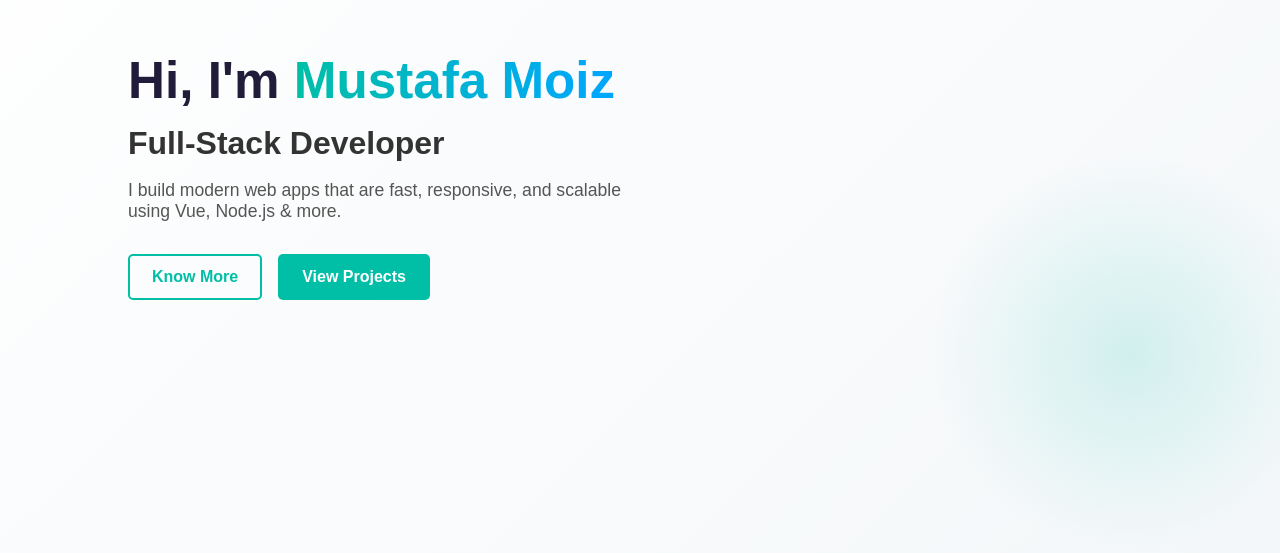
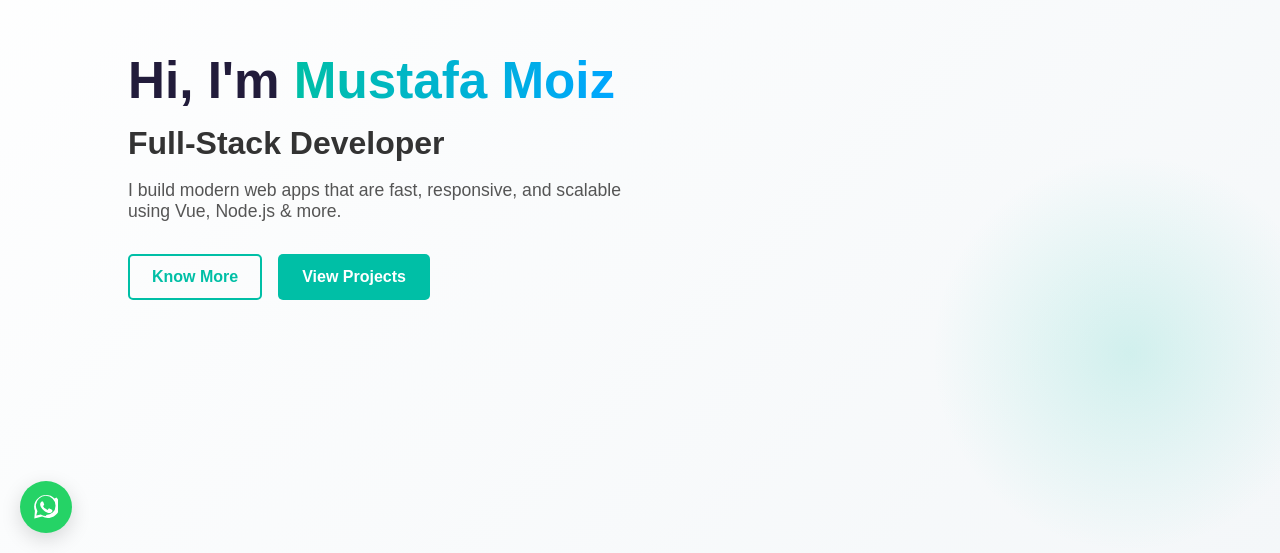
Before and after one commit to mustafa-ezzi/portfolio-website, a Nuxt app: page / in a window 1280 px wide. Shown: the part 247-800 px from the top of the page. Built offline with nearby package versions, Linux system fonts and the light colour scheme.

Commit message:
changed the fonts

```diff
--- a/app.vue
+++ b/app.vue
@@ -5,6 +5,8 @@
     <Projects />
     <Contact />
     <GameSection />
+    <Whatsapp />
+
     <Footer />
   </div>
 </template>
@@ -21,4 +23,6 @@ import About from './components/About.vue'
 import Projects from './components/Projects.vue'
 import Contact from './components/Contact.vue'
 import Footer from './components/Footer.vue'
+import Whatsapp from './components/Whatsapp.vue'
+
 </script>
--- /dev/null
+++ b/components/Whatsapp.vue
@@ -0,0 +1,50 @@
+<template>
+  <a
+    :href="whatsAppLink"
+    target="_blank"
+    rel="noopener noreferrer"
+    class="whatsapp-float"
+  >
+    <svg xmlns="http://www.w3.org/2000/svg" class="whatsapp-icon" fill="currentColor" viewBox="0 0 24 24">
+      <path
+        d="M20.52 3.48a11.8 11.8 0 0 0-16.71 0 11.8 11.8 0 0 0-2.89 12.38L.33 23.48l7.83-1.93a11.79 11.79 0 0 0 5.63 1.44h.05c6.55 0 11.86-5.31 11.86-11.86a11.8 11.8 0 0 0-3.18-8.65zM12.16 21a9.78 9.78 0 0 1-4.91-1.34l-.35-.21-4.65 1.15 1.24-4.52-.23-.37a9.79 9.79 0 0 1 1.6-12 9.76 9.76 0 0 1 13.83 0 9.76 9.76 0 0 1 0 13.83 9.76 9.76 0 0 1-6.53 2.46z"
+      />
+      <path
+        d="M17.47 14.37c-.3-.15-1.76-.87-2.03-.97-.27-.1-.47-.15-.66.15s-.76.97-.93 1.17c-.17.2-.34.22-.63.07s-1.23-.45-2.34-1.42c-.86-.76-1.44-1.7-1.61-1.98-.17-.28-.02-.43.13-.58.13-.13.3-.34.45-.5.15-.17.2-.28.3-.47.1-.2.05-.37-.02-.52-.07-.15-.66-1.6-.91-2.2s-.48-.5-.66-.5c-.17 0-.37 0-.57 0-.2 0-.52.07-.8.37-.27.3-1.06 1.04-1.06 2.55 0 1.5 1.08 2.95 1.23 3.15.15.2 2.13 3.27 5.2 4.58.73.31 1.3.49 1.74.63.73.23 1.4.2 1.92.12.58-.08 1.76-.72 2.01-1.41.25-.7.25-1.3.18-1.41-.07-.1-.27-.17-.57-.32z"
+      />
+    </svg>
+  </a>
+</template>
+
+<script setup>
+const whatsAppNumber = "+923363399445"
+const whatsAppLink = `https://wa.me/${whatsAppNumber}`
+</script>
+
+<style scoped>
+.whatsapp-float {
+  position: fixed;
+  bottom: 20px;
+  left: 20px;
+  z-index: 9999;
+  background-color: #25d366;
+  color: white;
+  padding: 14px;
+  border-radius: 50%;
+  box-shadow: 0 6px 20px rgba(0, 0, 0, 0.15);
+  transition: background-color 0.3s ease, transform 0.2s ease;
+  display: flex;
+  align-items: center;
+  justify-content: center;
+}
+
+.whatsapp-float:hover {
+  background-color: #1ebe5d;
+  transform: scale(1.05);
+}
+
+.whatsapp-icon {
+  width: 24px;
+  height: 24px;
+}
+</style>
--- a/components/game-section.vue
+++ b/components/game-section.vue
@@ -175,6 +175,7 @@ const getOptionClass = (option) => {
 .feedback {
     margin-top: 1.5rem;
     font-weight: bold;
+    color:#333
 }
 
 .feedback.correct {
```
